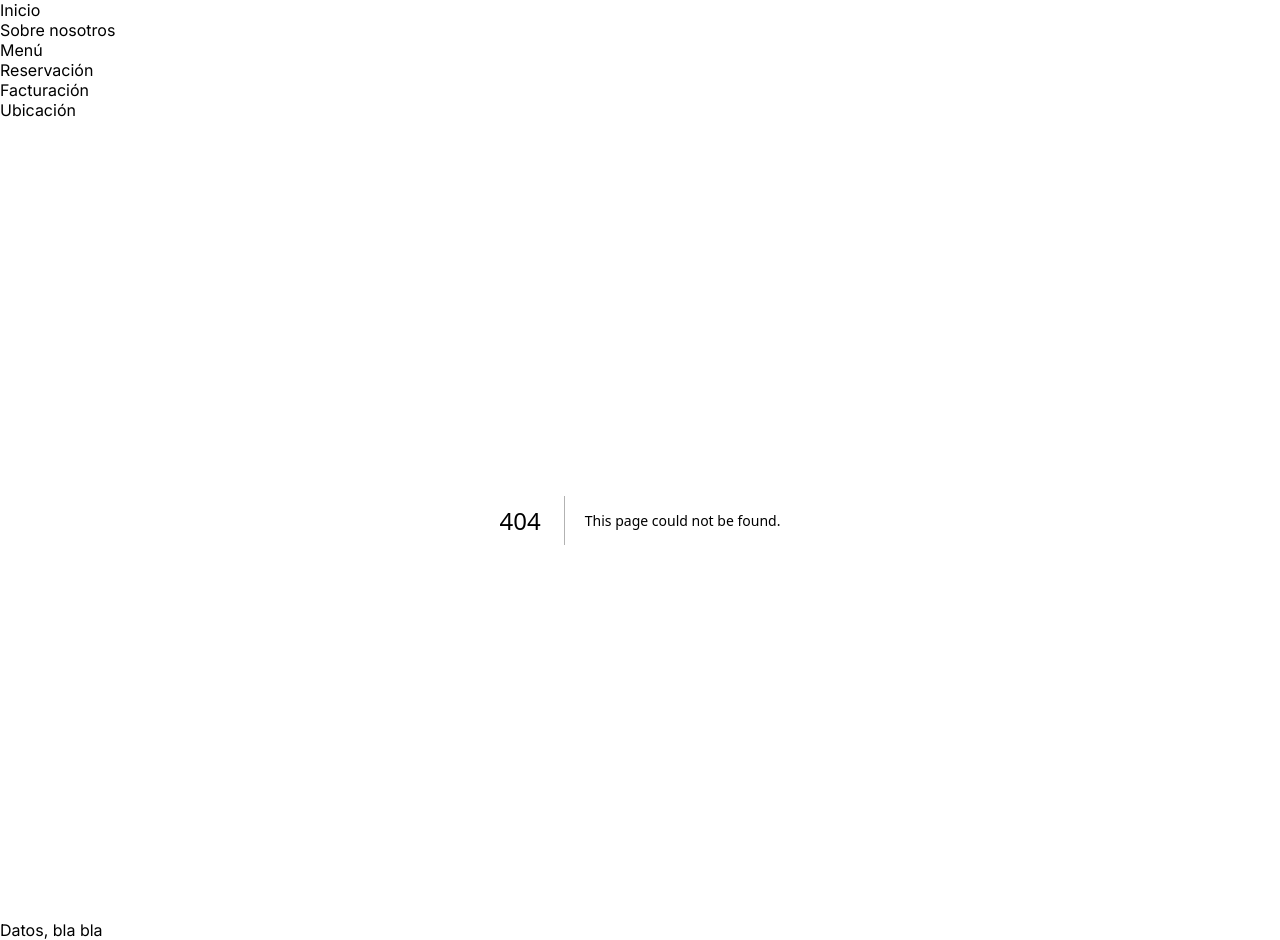
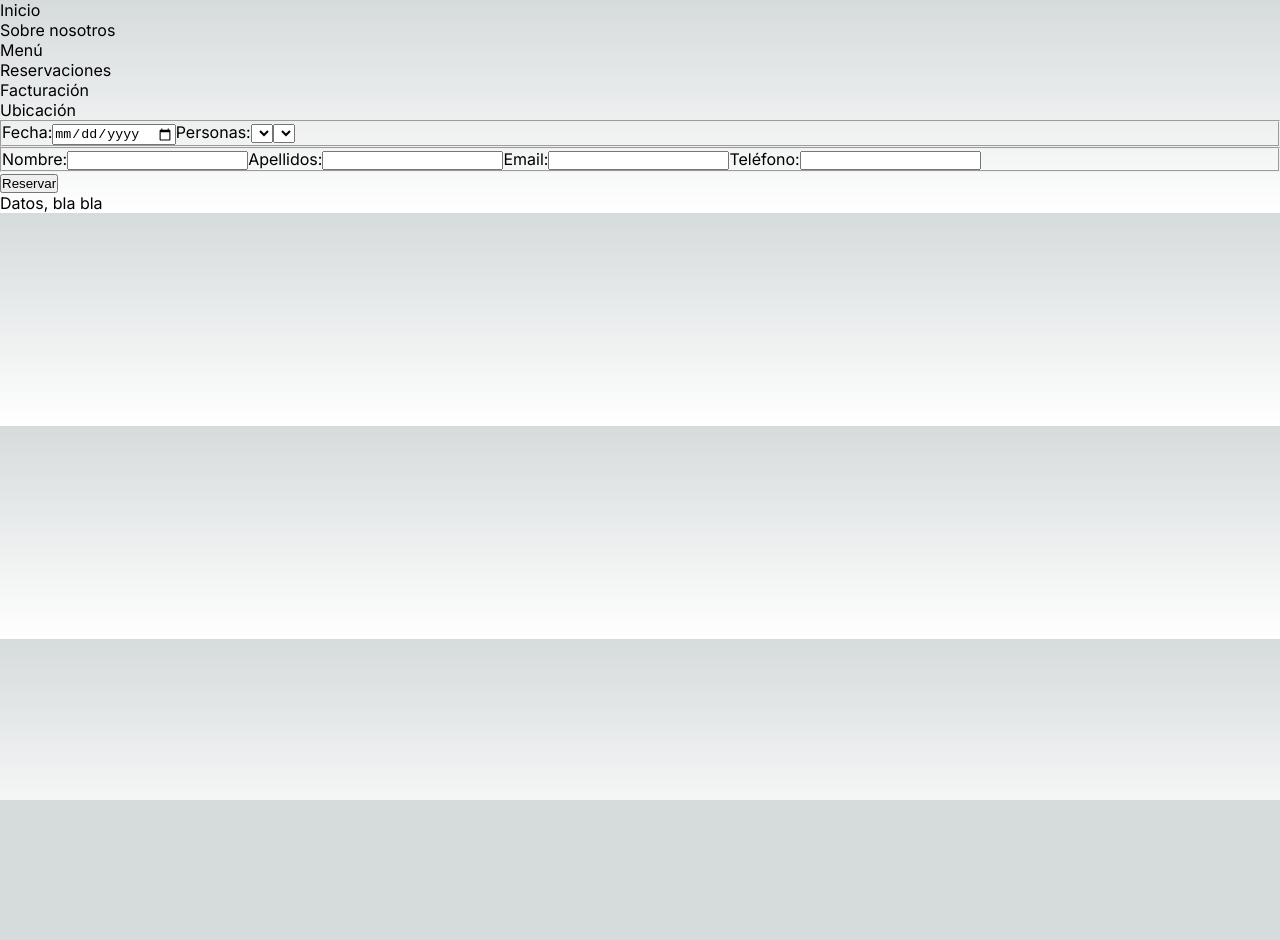
Before and after one commit to snkdrel/restaurant-next, a Next.js app: page /reservaciones in a window 1280 px wide. Before the commit this address had no page. After the commit the page ends 800 px from the top, so only its background shows below. Built offline with nearby package versions, Linux system fonts and the light colour scheme.

Commit message:
Create form for reservation

```diff
--- a/app/reservacion/page.js
+++ /dev/null
@@ -1,5 +0,0 @@
-export default function Reservation() {
-    return(
-        <div>Reservación</div>
-    );
-}
--- /dev/null
+++ b/app/reservaciones/page.js
@@ -0,0 +1,38 @@
+export default function Reservations() {
+    return(
+        <form action="#" method="post">
+            <fieldset>
+                <label>Fecha:
+                    <input type="date"></input>
+                </label>
+                <label>Personas:
+                    <select>
+                        <value>1 persona</value>
+                        <value>2 personas</value>
+                    </select>
+                </label>
+                <label>
+                    <select>
+                        <value>1</value>
+                        <value>2</value>
+                    </select>
+                </label>
+            </fieldset>
+            <fieldset>
+                <label>Nombre:
+                    <input type="text"></input>
+                </label>
+                <label>Apellidos:
+                    <input type="text"></input>
+                </label>
+                <label>Email:
+                    <input type="email"></input>
+                </label>
+                <label>Teléfono:
+                    <input type="tel"></input>
+                </label>
+            </fieldset>
+            <input type="submit" value="Reservar"></input>
+        </form>
+    );
+}
--- a/components/menu.js
+++ b/components/menu.js
@@ -13,7 +13,7 @@ export default function Menu () {
                 <Link href="/menu">Menú</Link>
             </li>
             <li>
-                <Link href="/reservacion">Reservación</Link>
+                <Link href="/reservaciones">Reservaciones</Link>
             </li>
             <li>
                 <Link href="/facturacion">Facturación</Link>
```
